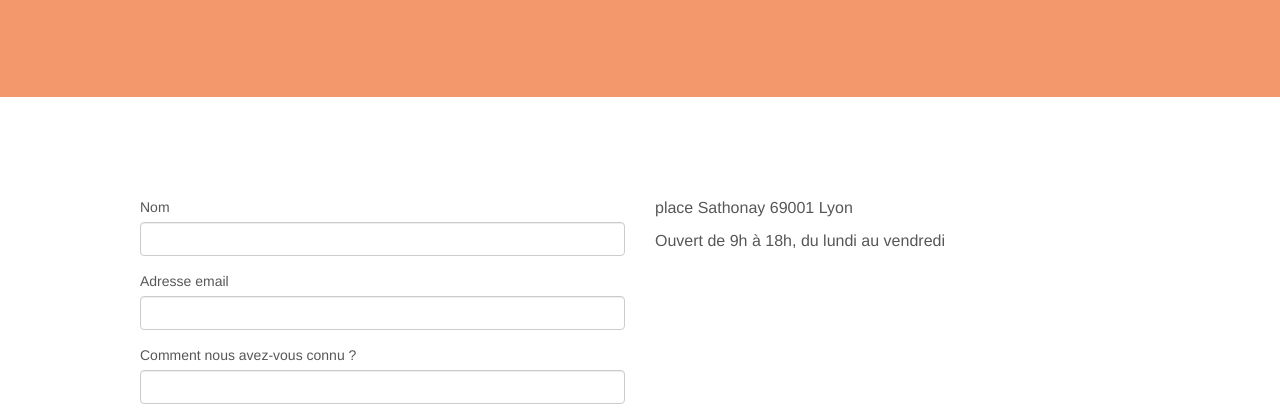
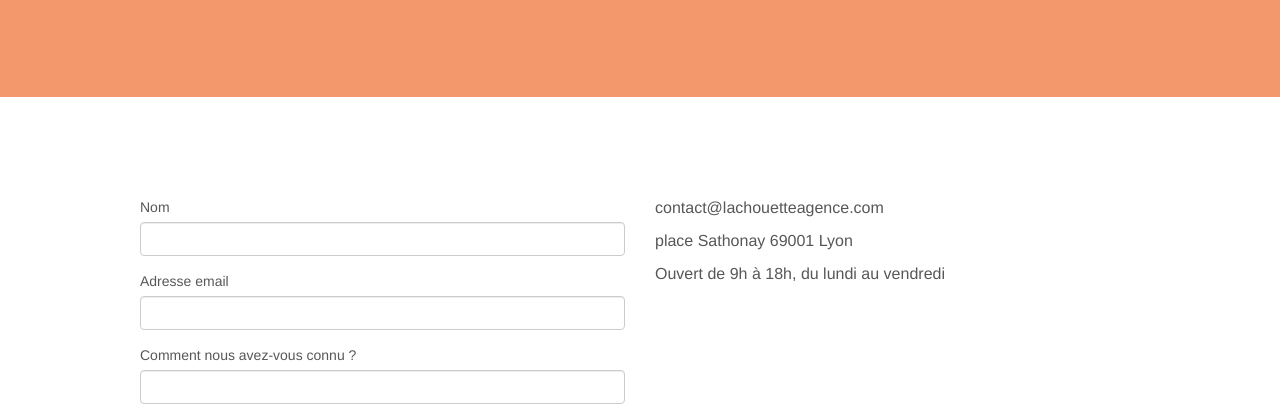
Before and after one commit to Piixar/Projet4, a plain HTML site: page contact-chouette-agence-lyon.html in a window 1280 px wide. Shown: the part 313-729 px from the top of the page. Drawn offline with Linux system fonts and the light colour scheme.

Commit message:
email page contact

```diff
--- a/contact-chouette-agence-lyon.html
+++ b/contact-chouette-agence-lyon.html
@@ -146,6 +146,8 @@
 						</form>
 					</div>
 					<div class="col-sm-6">
+						<!-- L'adresse email devrait être protégée (Email cloaking) par du javascript. -->
+						<p>contact@lachouetteagence.com</p>
 						<p>place Sathonay 69001 Lyon</p>
 						<p>Ouvert de 9h à 18h, du lundi au vendredi</p>
 					</div>
```
